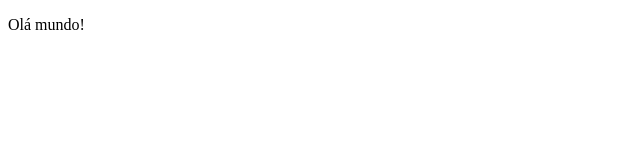
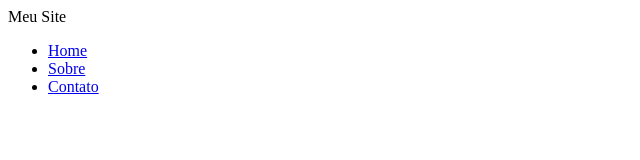
Before and after one commit to JuanFernandes-hub/teste, a plain HTML site: page index.html in a window 1280 px wide. Shown: the whole page, without its empty margins (0-640 px from the left). Drawn offline with Linux system fonts and the light colour scheme.

Commit message:
NovoMenu

```diff
--- a/index.html
+++ b/index.html
@@ -5,6 +5,11 @@
 <title> Meu Site </title>
 </head>
 <body>
-	<p>Olá mundo!</p>
+Meu Site
+<ul>
+<li><a href="index.html">Home</a></li>
+<li><a href="sobre.html">Sobre</a></li>
+<li><a href="contato.html">Contato</a></li>
+</ul>
 </body>
 </html>
```
